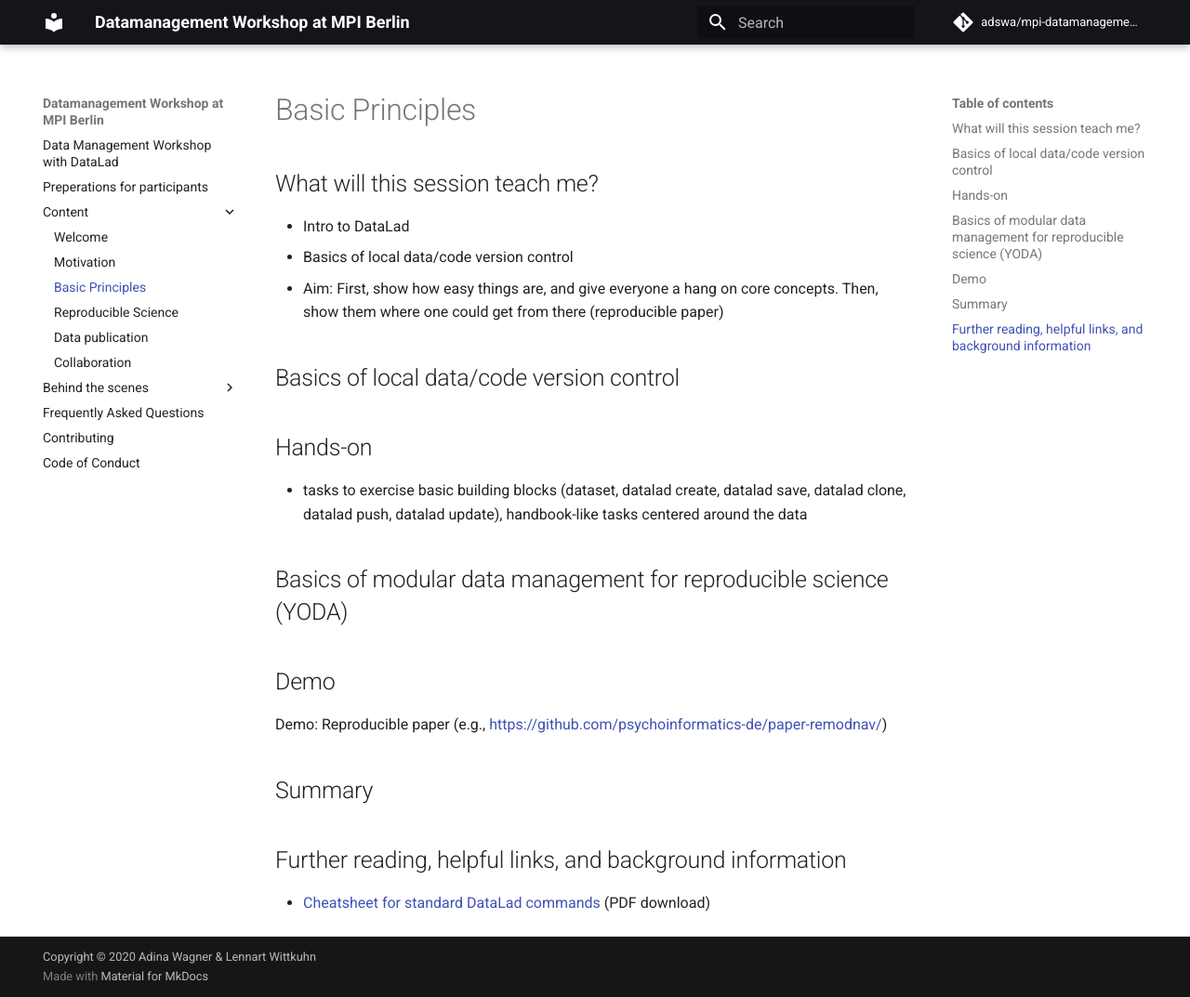
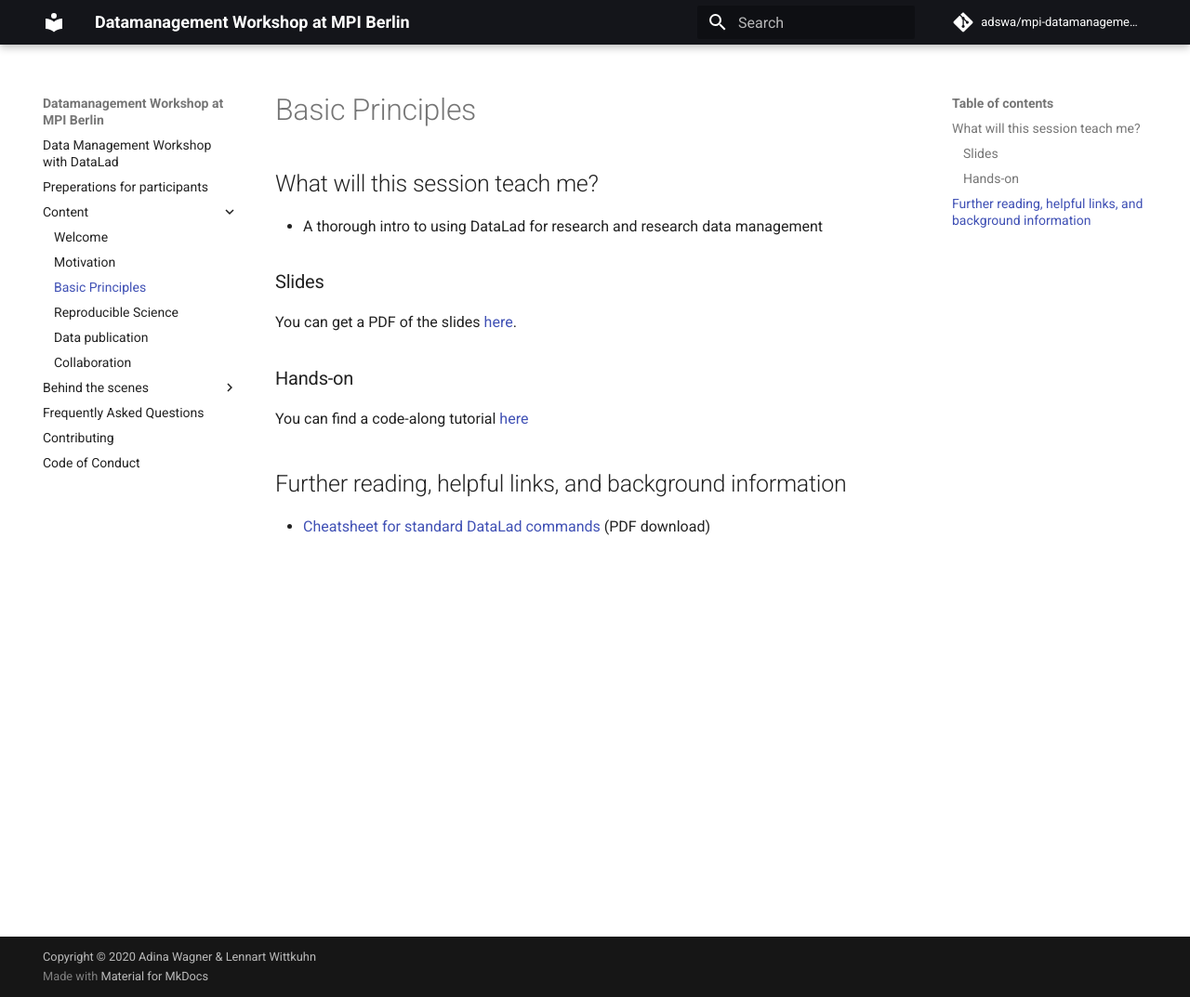
Before and after one commit to adswa/mpi-datamanagement-ws, an MkDocs documentation site: the page built from docs/content/basicprinciples.md, in a window 1280 px wide and 1073 px high. Shown: the whole window at 93% size. Built offline with MkDocs 1.6.1 and Material for MkDocs 9.7.7, drawn with Linux system fonts in a browser that asks for light colours; comment, search, counter and statistics services are not loaded.

Commit message:
add links to slides, and clean up left-over templating

```diff
--- a/docs/content/basicprinciples.md
+++ b/docs/content/basicprinciples.md
@@ -8,23 +8,16 @@
 
 # What will this session teach me?
 
-- Intro to DataLad
-- Basics of local data/code version control
-- Aim: First, show how easy things are, and give everyone a hang on core concepts. Then, show them where one could get from there (reproducible paper)
+- A thorough intro to using DataLad for research and research data management
 
-# Basics of local data/code version control
 
-# Hands-on
+## Slides
 
-- tasks to exercise basic building blocks (dataset, datalad create, datalad save, datalad clone, datalad push, datalad update), handbook-like tasks centered around the data
+You can get a PDF of the slides [here](https://github.com/datalad-handbook/course/blob/master/talks/PDFs/MPI_Berlin_02.pdf).
 
-# Basics of modular data management for reproducible science (YODA)
+## Hands-on
 
-# Demo
-
-Demo: Reproducible paper (e.g., https://github.com/psychoinformatics-de/paper-remodnav/)
-
-# Summary
+You can find a code-along tutorial [here](handbook.datalad.org/r.html?MPIBerlin)
 
 # Further reading, helpful links, and background information
 
```
Also changed, not shown: docs/content/datapublication.md (+7 -5 lines), docs/content/motivation.md (+5 -9 lines), docs/content/reproduciblescience.md (+4 -1 lines).
